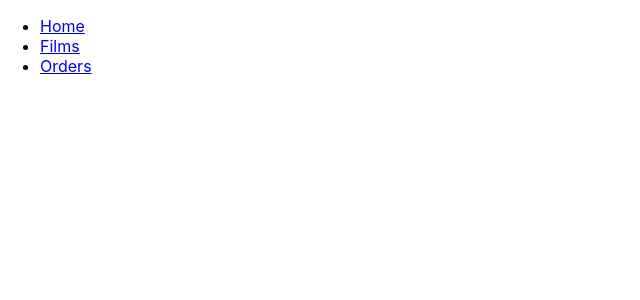
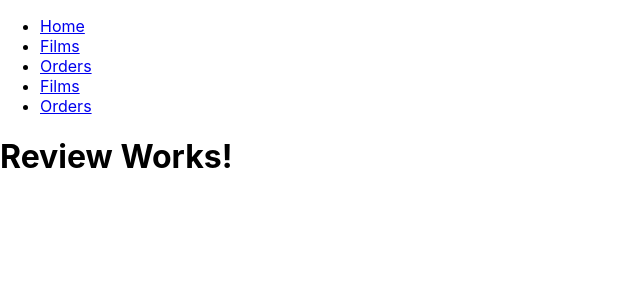
Before and after one commit to kostasliutkus/Filmu_Nuoma_Sistema, a React (Create React App) app in the folder filmu-nuoma-web/: page /Reviews in a window 1280 px wide. Before the commit this address had no page. Shown: the top 300 px of the page, without its empty margins (0-640 px from the left). Built offline with nearby package versions, Linux system fonts and the light colour scheme.

Commit message:
Created routes for all Systems

```diff
--- a/filmu-nuoma-web/src/App.js
+++ b/filmu-nuoma-web/src/App.js
@@ -4,6 +4,8 @@ import FilmList from './pages/FilmSystem/FilmList.js'
 import {Link,Route,Routes } from 'react-router-dom';
 import HomePage from "./pages/HomePage";
 import OrderList from "./pages/OrderSystem/Order.js";
+import Review from "./pages/ReviewSystem/Review";
+import Profile from "./pages/ClientSystem/Profile.js";
 function App() {
   return (
       <>
@@ -12,12 +14,16 @@ function App() {
               <li><Link to="/">Home</Link></li>
               <li><Link to="/FilmList">Films</Link></li>
               <li><Link to="/OrderList">Orders</Link></li>
+              <li><Link to="/Reviews">Films</Link></li>
+              <li><Link to="/Profile">Orders</Link></li>
           </ul>
       </nav>
       <Routes>
           <Route path="/" element ={<HomePage/>}/>
           <Route path="/FilmList" element ={<FilmList/>}/>
           <Route path="/OrderList" element ={<OrderList/>}/>
+          <Route path="/Reviews" element ={<Review/>}/>
+          <Route path="/Profile" element ={<Profile/>}/>
       </Routes>
       </>
   );
--- /dev/null
+++ b/filmu-nuoma-web/src/pages/ClientSystem/Profile.js
@@ -0,0 +1,10 @@
+import React from "react";
+
+function Profile()
+{
+    return(
+        <body>
+        <h1>Profile Works!</h1>
+        </body> );
+}
+export default Profile
--- a/filmu-nuoma-web/src/pages/FilmSystem/FilmList.js
+++ b/filmu-nuoma-web/src/pages/FilmSystem/FilmList.js
@@ -1,7 +1,7 @@
 function FilmList() {
     return (
         <body>
-        <h2>HTML Table</h2>
+        <h2>Film List Works!</h2>
         <table>
             <tr>
                 <th>Company</th>
--- /dev/null
+++ b/filmu-nuoma-web/src/pages/ReviewSystem/Review.js
@@ -0,0 +1,10 @@
+import React from "react";
+
+function Review()
+{
+    return(
+        <body>
+        <h1>Review Works!</h1>
+        </body> );
+}
+export default Review
```
